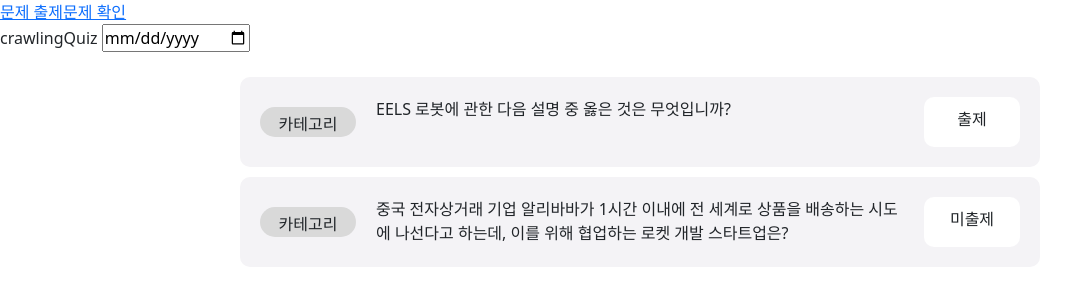
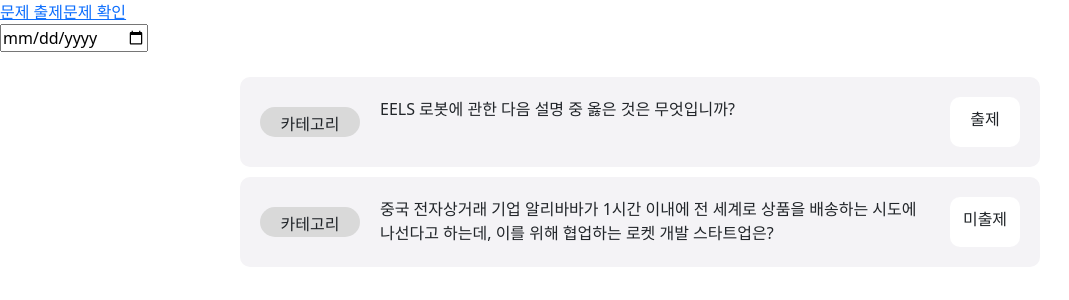
Before and after one commit to beyond-sw-camp/be04-4th-Triumers-Newsnippet, a Vue app: page /selectQuiz in a window 1280 px wide. Shown: the top 300 px of the page, without its empty margins (0-1069 px from the left). Built offline with nearby package versions, Linux system fonts and the light colour scheme.

Commit message:
feat(manage) : 버튼 버블링 문제 해결 상세보기-출제 버튼 버블링 이슈로 구조 수정

```diff
--- a/src/components/manage/SelectCrawlingQuiz.vue
+++ b/src/components/manage/SelectCrawlingQuiz.vue
@@ -1,18 +1,20 @@
 <template>
 
-    crawlingQuiz
     <input type="date" v-model="date" />
 
     <div class="crawlingQuiz-container">
         <template v-for="crawlingQuiz in crawlingQuizList" :key="crawlingQuiz.id">
 
-            <div class="crawlingQuiz-item" data-bs-toggle="collapse" :data-bs-target="`#crawling${crawlingQuiz.id}`">
-                <div id="news-category">
-                    카테고리
+            <div class="crawlingQuiz-item">
+                <div class="click-div" data-bs-toggle="collapse" :data-bs-target="`#crawling${crawlingQuiz.id}`"
+                    :aria-controls="`#crawling${crawlingQuiz.id}`">
+                    <div id="news-category">
+                        카테고리
+                    </div>
+                    <p id="question"> {{ crawlingQuiz.content }} </p>
                 </div>
-                <p id="question"> {{ crawlingQuiz.content }} </p>
 
-                <div id="selectBtn" @click.stop.prevent="changeSelect(crawlingQuiz.id - 1)">
+                <div class="selectBtn" @click.stop="changeSelect(crawlingQuiz.id - 1)">
                     <p id="select-text" v-if="crawlingQuiz.selected">출제</p>
                     <p id="select-text" v-else>미출제</p>
                 </div>
@@ -21,10 +23,10 @@
             <div class="collapse" :id="`crawling${crawlingQuiz.id}`">
                 <div>
                     <p id="content">{{ crawlingQuiz.content }}</p>
-                    <p> <span id="option">A</span> <span> 보기 </span> </p>
-                    <p> <span id="option">B</span> <span> 보기 </span> </p>
-                    <p> <span id="option">C</span> <span> 보기 </span> </p>
-                    <p> <span id="option">D</span> <span> 보기 </span> </p>
+                    <p> <span class="option">A</span> <span> 보기 </span> </p>
+                    <p> <span class="option">B</span> <span> 보기 </span> </p>
+                    <p> <span class="option">C</span> <span> 보기 </span> </p>
+                    <p> <span class="option">D</span> <span> 보기 </span> </p>
                 </div>
                 <hr>
                 <div>
@@ -71,7 +73,11 @@
     text-align: center;
 }
 
-#selectBtn {
+.click-div{
+    display: flex;
+}
+
+.selectBtn {
     width: 100px;
     margin: 10px;
     padding-top: 10px;
@@ -116,6 +122,7 @@ const changeSelect = (id) => {
     // const res = await fetch(url);
 
     crawlingQuizList[id].selected = !isSelected;
+
 }
 
 const crawlingQuizList = reactive(
```
